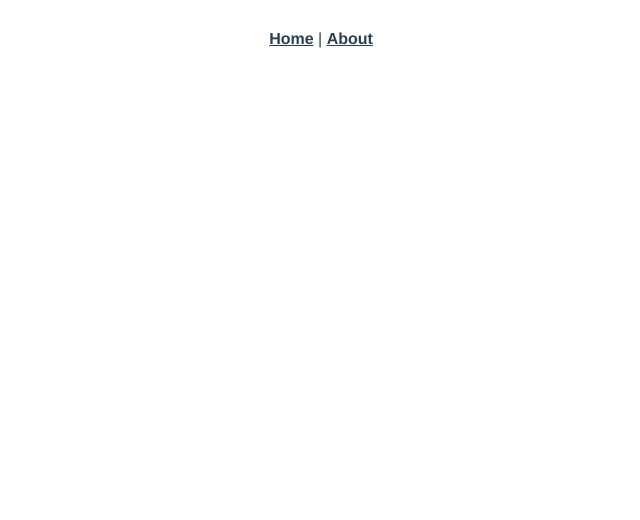
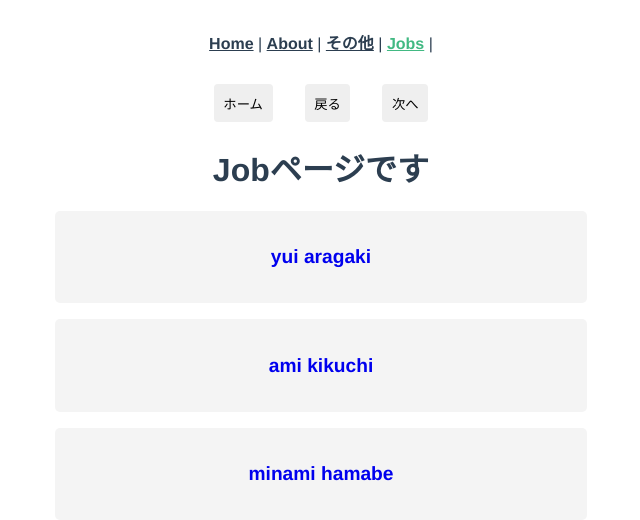
Before and after one commit to yozakurakirei/vue3-modal, a Vue app: page /jobs in a window 1280 px wide. Before the commit this address had no page. Shown: the top 520 px of the page, without its empty margins (319-959 px from the left). Built offline with nearby package versions, Linux system fonts and the light colour scheme.

Commit message:
vue router page transition

```diff
--- a/src/App.vue
+++ b/src/App.vue
@@ -1,14 +1,30 @@
 <template>
   <div id="nav">
     <router-link to="/">Home</router-link> |
-    <router-link to="/about">About</router-link>
+    <router-link :to="{ name: 'About' }">About</router-link> |
+    <router-link to="/ather">その他</router-link> |
+    <router-link :to="{ name: 'Jobs'}">Jobs</router-link> |
   </div>
+  <button @click="redirect">ホーム</button>
+  <button @click="back">戻る</button>
+  <button @click="forward">次へ</button>
   <router-view/>
 </template>
 
 <script>
 export default {
   name: "App",
+  methods: {
+    redirect() {
+      this.$router.push({name: "Home"})
+    },
+    back() {
+      this.$router.go(-1)
+    },
+    forward() {
+      this.$router.go(1)
+    },
+  }
 }
 </script>
 
@@ -33,4 +49,11 @@ export default {
     }
   }
 }
+
+button {
+  margin: 0 1rem;
+  padding: .6rem;
+  border: none;
+  border-radius: 4px;
+}
 </style>
--- a/src/router/index.js
+++ b/src/router/index.js
@@ -1,5 +1,8 @@
 import { createRouter, createWebHistory } from 'vue-router'
 import Home from '../views/Home.vue'
+import Jobs from "../views/jobs/Jobs.vue";
+import JobDetail from "../views/jobs/JobDetail.vue";
+import NotFound404 from "../views/error/NotFound404.vue";
 
 const routes = [
   {
@@ -10,11 +13,33 @@ const routes = [
   {
     path: '/about',
     name: 'About',
-    // route level code-splitting
-    // this generates a separate chunk (about.[hash].js) for this route
-    // which is lazy-loaded when the route is visited.
     component: () => import(/* webpackChunkName: "about" */ '../views/About.vue')
   },
+  {
+    path: "/ather",
+    name: "Ather",
+    component: () => import("../views/Ather.vue")
+  },
+  {
+    path: "/jobs",
+    name: "Jobs",
+    component: Jobs,
+  },
+  {
+    path: "/jobs/00000:id",
+    name: "JobDetail",
+    component: JobDetail,
+    props: true,
+  },
+  {
+    path: "/all-jobs",
+    redirect: "/jobs",
+  },
+  {
+    path: "/:catchAll(.*)",
+    name: "NotFound404",
+    component: NotFound404,
+  }
 ]
 
 const router = createRouter({
--- /dev/null
+++ b/src/views/Ather.vue
@@ -0,0 +1,19 @@
+<template>
+  <h1>その他のページです</h1>
+  <p>{{ msg }}</p>
+</template>
+
+<script>
+export default {
+  name: "Ather",
+  data() {
+    return {
+      msg: "This is an Ather Page!(・・"
+    }
+  }
+}
+</script>
+
+<style lang="scss">
+
+</style>
--- a/src/views/Home.vue
+++ b/src/views/Home.vue
@@ -1,5 +1,8 @@
 <template>
   <div class="home">
+    <p>ホームページです。</p>
+    <p>Lorem ipsum dolor sit amet consectetur, adipisicing elit. Harum alias voluptates dolorem animi temporibus ratione doloremque aliquam, veritatis voluptatibus praesentium tenetur vel cum molestias rerum hic illum, sunt ab! Culpa, nostrum debitis repudiandae facere dolores itaque iusto maxime perferendis qui, ducimus laborum possimus eos quibusdam eum delectus saepe id eligendi! Sapiente nam, nostrum modi, voluptate exercitationem at omnis numquam molestias eius excepturi ipsa, explicabo quo aspernatur quos sunt molestiae sit? Rerum, odio recusandae. Natus esse reiciendis est, repudiandae quaerat autem exercitationem nobis doloribus in similique alias unde eius quisquam labore libero aliquam ducimus consequatur mollitia nam eum voluptate consequuntur optio.</p>
+    <p>Lorem ipsum dolor sit amet consectetur, adipisicing elit. Harum alias voluptates dolorem animi temporibus ratione doloremque aliquam, veritatis voluptatibus praesentium tenetur vel cum molestias rerum hic illum, sunt ab! Culpa, nostrum debitis repudiandae facere dolores itaque iusto maxime perferendis qui, ducimus laborum possimus eos quibusdam eum delectus saepe id eligendi! Sapiente nam, nostrum modi, voluptate exercitationem at omnis numquam molestias eius excepturi ipsa, explicabo quo aspernatur quos sunt molestiae sit? Rerum, odio recusandae. Natus esse reiciendis est, repudiandae quaerat autem exercitationem nobis doloribus in similique alias unde eius quisquam labore libero aliquam ducimus consequatur mollitia nam eum voluptate consequuntur optio.</p>
   </div>
 </template>
 
--- /dev/null
+++ b/src/views/error/NotFound404.vue
@@ -0,0 +1,5 @@
+<template>
+  <h1>404</h1>
+  <p>ご指定のページは表示できません。<br>
+     URLに間違いがないかご確認ください。</p>
+</template>
--- /dev/null
+++ b/src/views/jobs/JobDetail.vue
@@ -0,0 +1,19 @@
+<template>
+  <h1>ジョブ詳細</h1>
+  <p>id:{{ id }}</p>
+</template>
+
+<script>
+export default {
+  props: ["id"],
+  // data() {
+  //   return {
+  //     id: this.$route.params.id
+  //   }
+  // }
+}
+</script>
+
+<style>
+
+</style>
--- /dev/null
+++ b/src/views/jobs/Jobs.vue
@@ -0,0 +1,46 @@
+<template>
+  <div class="jobs">
+    <h1>Jobページです</h1>
+    <div v-for="job in jobs" :key= "job.id" class="job">
+      <router-link :to="{ name: 'JobDetail', params: { id: job.id } }">
+        <p>{{ job.title }}</p>
+      </router-link>
+    </div>
+  </div>
+
+</template>
+
+<script>
+export default {
+  name: "Jobs",
+  data() {
+    return {
+      jobs: [
+        {title: "yui aragaki", id: 1, details: "lorem"},
+        {title: "ami kikuchi", id: 2, details: "lorem"},
+        {title: "minami hamabe", id: 3, details: "lorem"},
+      ]
+    }
+  }
+}
+</script>
+
+<style lang="scss">
+.job {
+  background: #f4f4f4;
+  padding: 1rem;
+  border-radius: 5px;
+  margin: 1rem auto;
+  max-width: 500px;
+  cursor: pointer;
+  color: #555;
+  h2:hover {
+    background: #ddd;
+  }
+  a {
+    text-decoration: none;
+    font-size: 1.2rem;
+    font-weight: bold;
+  }
+}
+</style>
```
